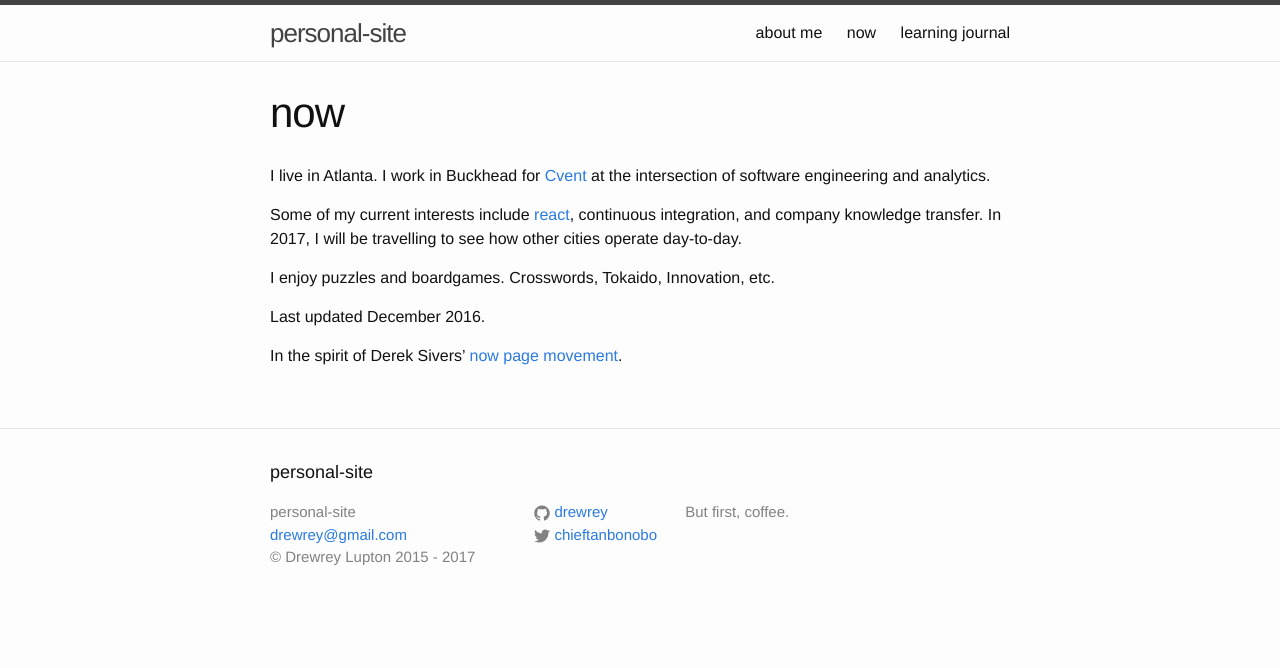
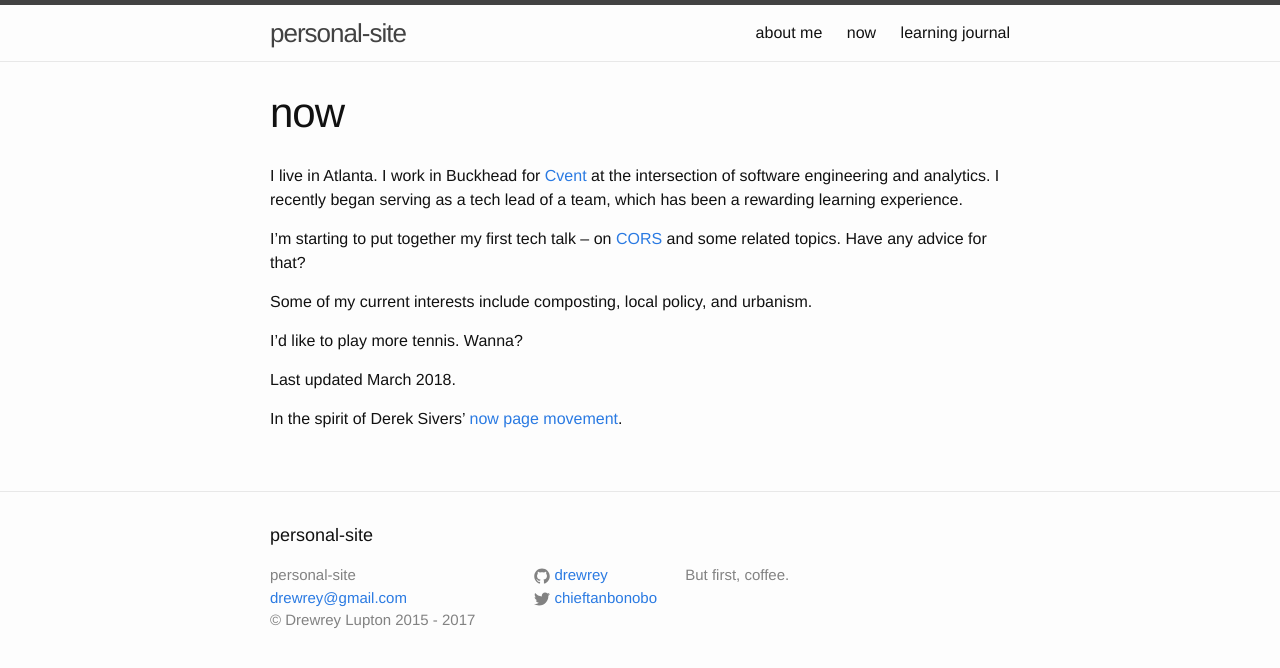
Before and after one commit to drewrey/personal-site, a Jekyll site: the page built from now/index.md, in a window 1280 px wide. Shown: the top 668 px of the page. Built offline with Jekyll 4.4.1, drawn with Linux system fonts in a browser that asks for light colours.

Commit message:
Update now page

```diff
--- a/now/index.md
+++ b/now/index.md
@@ -4,18 +4,21 @@ title: now
 permalink: /now/
 ---
 
-I live in Atlanta. I work in Buckhead for [Cvent][Cvent] at the intersection of software engineering and analytics.
+I live in Atlanta. I work in Buckhead for [Cvent][Cvent] at the intersection of software engineering and analytics. I
+recently began serving as a tech lead of a team, which has been a rewarding learning experience.
 
-Some of my current interests include [react][react], continuous integration, and company knowledge transfer. In 2017, I will be travelling to see how other cities operate day-to-day.
+I'm starting to put together my first tech talk -- on [CORS][CORS] and some related topics. Have any advice for that?
 
-I enjoy puzzles and boardgames. Crosswords, Tokaido, Innovation, etc.
+Some of my current interests include composting, local policy, and urbanism.
 
-Last updated December 2016.
+I'd like to play more tennis. Wanna?
+
+Last updated March 2018.
 
 In the spirit of Derek Sivers' [now page movement][now movement].
 
 
 
 [Cvent]: http://www.cvent.com
-[react]: https://facebook.github.io/react
+[CORS]: https://developer.mozilla.org/en-US/docs/Web/HTTP/CORS
 [now movement]: http://www.sivers.org/now3
```
